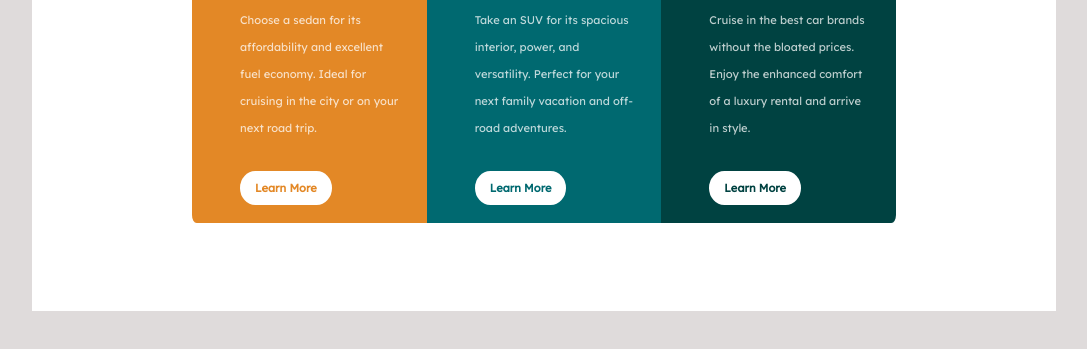
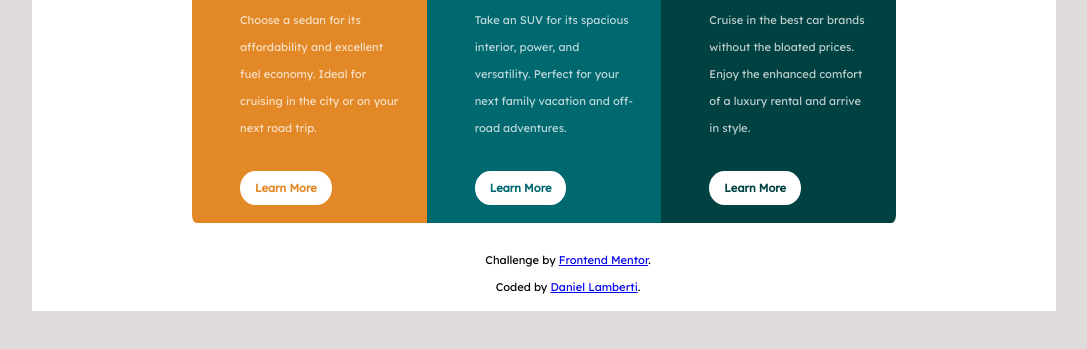
Before and after one commit to daniellamberti/3-column-preview-card-component-main, a website: page index.html in a window 1280 px wide. Shown: the part 433-782 px from the top of the page, without its empty margins (96-1183 px from the left). Drawn offline with Linux system fonts and the light colour scheme.

Commit message:
main.css and index.html modifications

```diff
--- a/css/main.css
+++ b/css/main.css
@@ -145,3 +145,22 @@ p {
 .mainContainer div img {
     margin-top: 3rem;
     margin-left: 3rem; }
+
+.centerAtribution {
+    display: flex;
+    flex-direction: column;
+    align-items: flex-start;
+    justify-content: center; }
+
+@media (min-width: 1240px) {
+.centerAtribution {
+    display: flex;
+    flex-direction: column;
+    align-items: center;
+    justify-content: space-around;
+    margin-top: -2.5rem } }
+
+.centerAtribution p {
+    color: black;
+    text-align: center;
+}
--- a/index.html
+++ b/index.html
@@ -12,7 +12,7 @@
 
     <link rel="stylesheet" href="css/main.css">
 
-    <title>3_column_preview_card_component</title>
+    <title>Frontend Mentor | 3 Column Preview Card Component Challenge</title>
 </head>
     <body>
         <div class="mainContainer">
@@ -41,5 +41,10 @@
             </div>
 
         </div>
+        <div class="centerAtribution">
+            <p>Challenge by <a href="https://www.frontendmentor.io?ref=challenge" target="_blank">Frontend Mentor</a>.</p>
+            <p>Coded by <a href="#">Daniel Lamberti</a>.</p>
+        </div>
+
     </body>
 </html>
```
